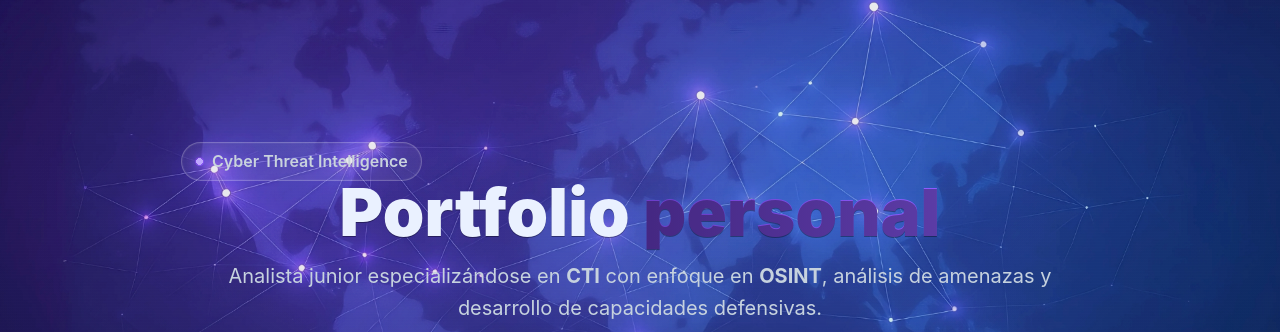
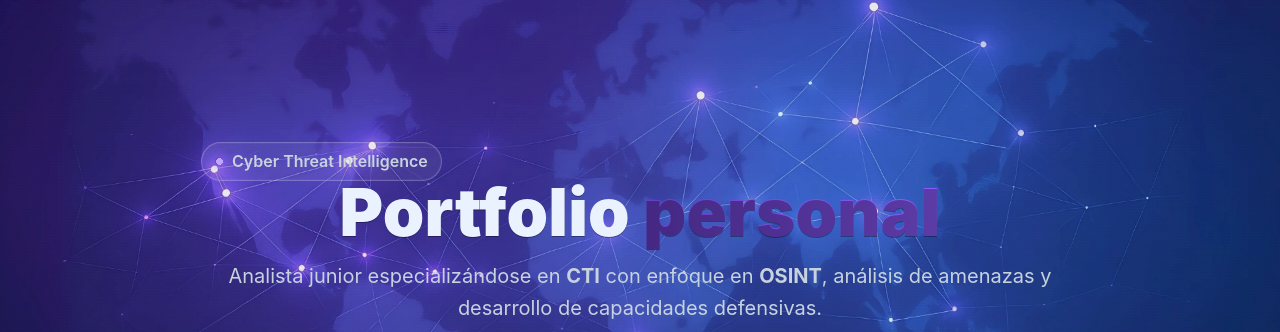
Before and after one commit to Sparkhacky/sparkhacky.github.io, a Jekyll site: the page built from index.html, in a window 1280 px wide. Shown: the part 170-502 px from the top of the page. Built offline with Jekyll 4.4.1, drawn with Linux system fonts in a browser that asks for light colours.

Commit message:
Update design.css

```diff
--- a/assets/css/design.css
+++ b/assets/css/design.css
@@ -189,7 +189,7 @@ a:hover, .site-nav a:hover, .pill-nav:hover, .btn:hover{ text-decoration:none }
 .pill{
   position: absolute;
   top: 5px;          /* separa del borde superior */
-  left: 15px;         /* pegada a la izquierda */
+  left: 35px;         /* pegada a la izquierda */
   margin: 0 !important;
   transform: none !important;
 }
```
